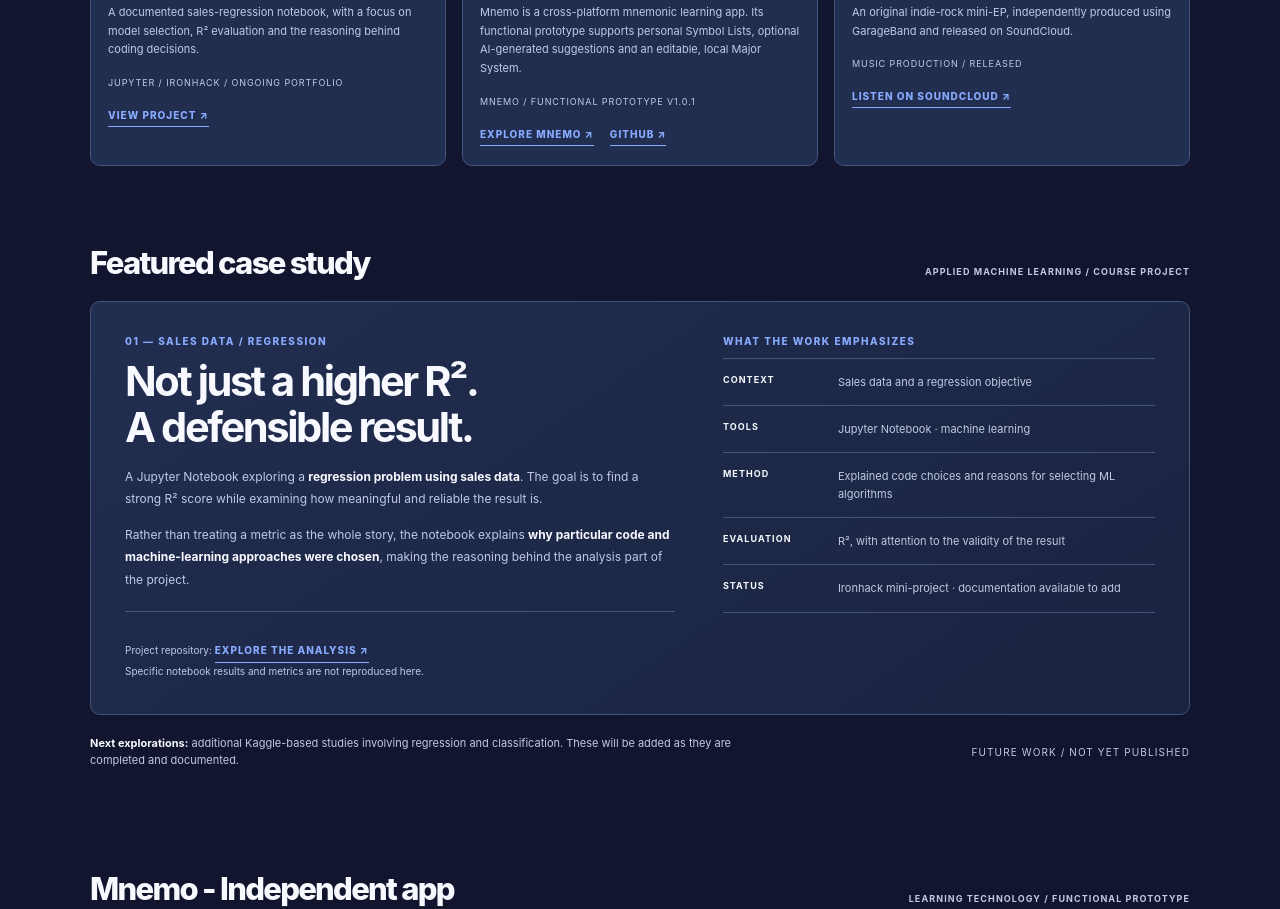
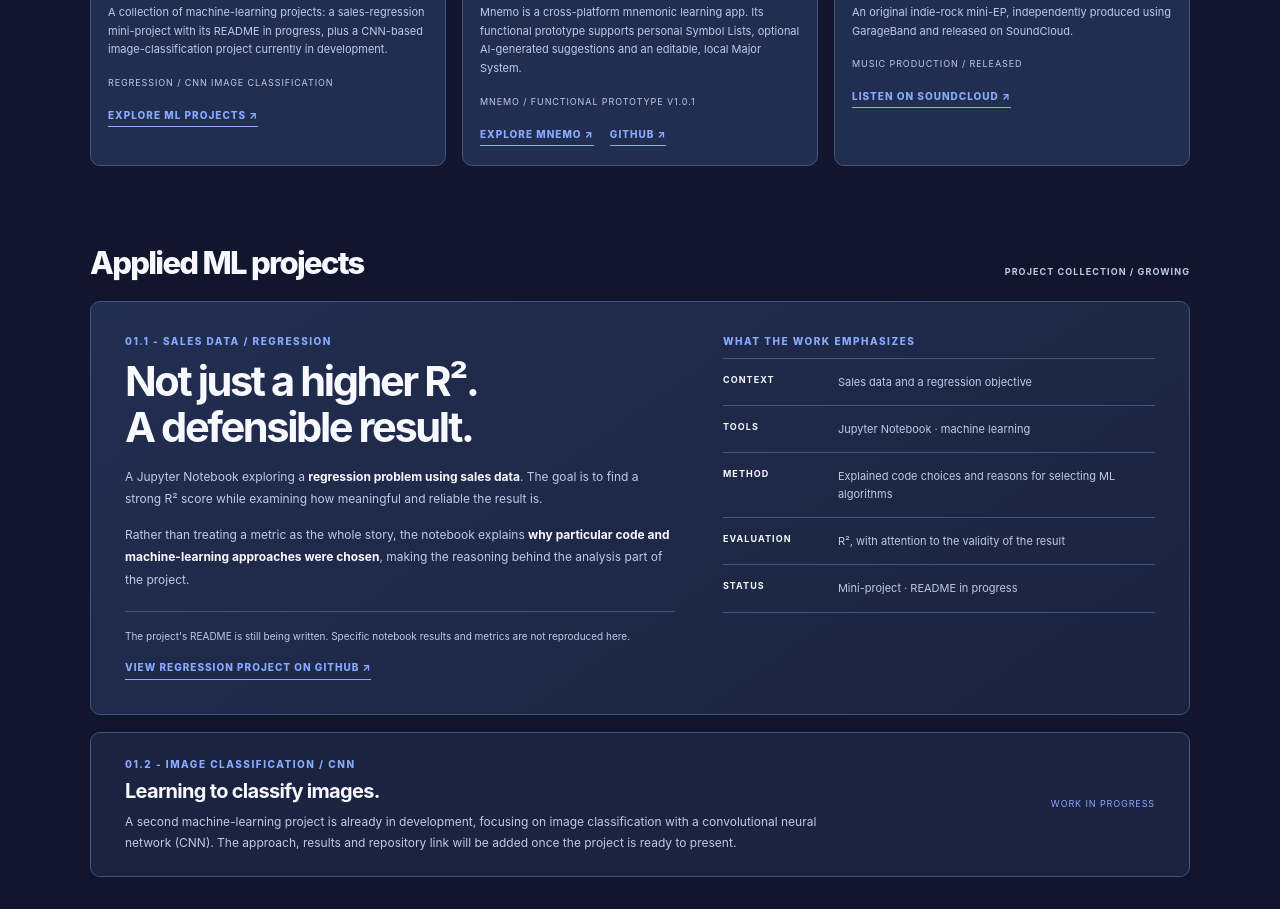
Before and after one commit to chepeda/chepeda.github.io, a plain HTML site: page index.html in a window 1280 px wide. Shown: the part 1052-1961 px from the top of the page. Drawn offline with Linux system fonts and the light colour scheme.

Commit message:
Revise project details and navigation structure
Updated project descriptions and navigation links in index.html.

```diff
--- a/index.html
+++ b/index.html
@@ -83,9 +83,10 @@
     .detail-list {margin:9px 0 0;padding:0;list-style:none;border-top:1px solid var(--line)}
     .detail-list li {display:grid;grid-template-columns:100px 1fr;gap:15px;border-bottom:1px solid var(--line);padding:14px 0;font-size:11px;line-height:1.65;color:var(--muted)}
     .detail-list strong {font-size:9px;text-transform:uppercase;letter-spacing:.12em;color:var(--ink)}
-    .future {display:flex;justify-content:space-between;gap:20px;align-items:center;padding-top:20px}
-    .future p {margin:0;max-width:680px;font-size:11px;color:var(--muted)}
-    .future span {font-size:10px;color:var(--muted);text-transform:uppercase;letter-spacing:.11em;white-space:nowrap}
+    .ml-next {margin-top:17px;padding:23px 34px;border:1px solid var(--line);border-radius:10px;background:var(--panel);display:flex;align-items:center;justify-content:space-between;gap:24px}
+    .ml-next h3 {margin:7px 0 8px;font-size:20px;line-height:1.2;letter-spacing:-.035em}
+    .ml-next p {max-width:705px;margin:0;font-size:12px;line-height:1.75;color:var(--muted)}
+    .ml-next .status {flex-shrink:0;color:var(--accent);text-align:right}
     .about {display:grid;grid-template-columns:.95fr 1.05fr;gap:42px;align-items:center;padding:0 0 111px}
     .about-image {min-height:410px;height:100%;border-radius:10px;background:var(--panel);overflow:hidden;position:relative;display:flex;flex-direction:column;justify-content:space-between;padding:28px}
     .about-image::before {content:"";position:absolute;width:410px;height:410px;border:1px solid rgba(136,170,255,.32);border-radius:50%;left:32%;top:15%;box-shadow:0 0 0 42px rgba(136,170,255,.12),0 0 0 90px rgba(109,132,186,.12),0 0 0 140px rgba(67,85,124,.16)}
@@ -110,7 +111,7 @@
     .footer-inner {display:flex;justify-content:space-between;gap:20px;align-items:center;padding:24px 0;font-size:10px;letter-spacing:.08em;text-transform:uppercase}
     .footer-links {display:flex;gap:22px}.footer a{text-decoration:none}.footer a:hover{color:var(--ink)}
     @media(max-width:840px){.wrap{width:min(670px,calc(100% - 42px))}.hero{grid-template-columns:1fr;gap:34px;padding:55px 0 88px}.hero h1{font-size:clamp(3.7rem,10vw,6rem)}.hero-visual{max-width:610px}.about,.contact{gap:30px}.case-grid{gap:25px}.about-image{min-height:345px}}
-    @media(max-width:650px){.masthead{min-height:69px}.nav{gap:16px}.nav a{font-size:9px}.hero{padding:48px 0 75px}.hero h1{font-size:clamp(3.4rem,12vw,5rem)}.section-top{align-items:start}.cards{grid-template-columns:1fr;gap:17px}.card-art{aspect-ratio:1.9}.card-info{padding:18px}.card p{font-size:12px}.case-grid{grid-template-columns:1fr;gap:14px}.case-box{padding:25px 22px}.detail-list li{grid-template-columns:95px 1fr}.future{align-items:flex-start;flex-direction:column;gap:8px}.about{grid-template-columns:1fr;padding-bottom:79px}.contact{padding-bottom:79px}.about-image{min-height:330px}.footer-inner{align-items:flex-start;flex-direction:column}.section-top h2,.about h2,.contact h2{font-size:28px}}
+    @media(max-width:650px){.masthead{min-height:69px}.nav{gap:16px}.nav a{font-size:9px}.hero{padding:48px 0 75px}.hero h1{font-size:clamp(3.4rem,12vw,5rem)}.section-top{align-items:start}.cards{grid-template-columns:1fr;gap:17px}.card-art{aspect-ratio:1.9}.card-info{padding:18px}.card p{font-size:12px}.case-grid{grid-template-columns:1fr;gap:14px}.case-box{padding:25px 22px}.detail-list li{grid-template-columns:95px 1fr}.ml-next{align-items:flex-start;flex-direction:column;gap:12px;padding:22px}.ml-next .status{text-align:left}.about{grid-template-columns:1fr;padding-bottom:79px}.contact{padding-bottom:79px}.about-image{min-height:330px}.footer-inner{align-items:flex-start;flex-direction:column}.section-top h2,.about h2,.contact h2{font-size:28px}}
     @media(max-width:650px){.masthead{flex-wrap:wrap;align-items:center;gap:14px;padding-top:20px;padding-bottom:14px}.logo{font-size:13px;letter-spacing:.115em}.nav{width:100%;justify-content:flex-start;gap:12px 20px}}
     @media(prefers-reduced-motion:reduce){html{scroll-behavior:auto}*,*::before,*::after{transition:none!important}}
 
@@ -125,7 +126,7 @@
   <header class="wrap masthead">
     <a class="logo" href="#top" aria-label="Andreas Holzner Cepeda, back to top">ANDREAS HOLZNER CEPEDA<span></span></a>
     <nav class="nav" aria-label="Main navigation">
-      <a href="#work">Work</a><a href="#case-study">Case study</a><a href="#about">About</a><a href="#contact">Contact</a><a href="https://github.com/chepeda" target="_blank" rel="noopener noreferrer">GitHub ↗</a>
+      <a href="#work">Work</a><a href="#case-study">ML projects</a><a href="#mnemo-project">App Project</a><a href="#about">About</a><a href="#contact">Contact</a><a href="https://github.com/chepeda" target="_blank" rel="noopener noreferrer">GitHub ↗</a>
     </nav>
   </header>
   <main id="top" class="wrap">
@@ -172,9 +173,9 @@
           </svg>
           <div class="card-info">
             <div class="card-heading"><h3>Applied ML &amp; Data Projects</h3><span aria-hidden="true">01</span></div>
-            <p>A documented sales-regression notebook, with a focus on model selection, R² evaluation and the reasoning behind coding decisions.</p>
-            <span class="status">Jupyter / Ironhack / ongoing portfolio</span>
-            <div><a class="project-link" href="https://github.com/chepeda/mini-project" target="_blank" rel="noopener noreferrer" aria-label="View the sales regression mini-project repository on GitHub">View project ↗</a></div>
+            <p>A collection of machine-learning projects: a sales-regression mini-project with its README in progress, plus a CNN-based image-classification project currently in development.</p>
+            <span class="status">Regression / CNN image classification</span>
+            <div><a class="project-link" href="#case-study">Explore ML projects ↗</a></div>
           </div>
         </article>
         <article class="card">
@@ -218,15 +219,15 @@
     </section>
 
     <section class="case-study" id="case-study" aria-labelledby="case-heading">
-      <div class="section-top"><h2 id="case-heading">Featured case study</h2><span class="section-hint">Applied machine learning / course project</span></div>
+      <div class="section-top"><h2 id="case-heading">Applied ML projects</h2><span class="section-hint">Project collection / growing</span></div>
       <div class="case-box">
         <div class="case-grid">
           <div>
-            <div class="case-label">01 — Sales data / regression</div>
+            <div class="case-label">01.1 - Sales data / regression</div>
             <h3>Not just a higher R².<br>A defensible result.</h3>
             <p>A Jupyter Notebook exploring a <strong>regression problem using sales data</strong>. The goal is to find a strong R² score while examining how meaningful and reliable the result is.</p>
             <p>Rather than treating a metric as the whole story, the notebook explains <strong>why particular code and machine-learning approaches were chosen</strong>, making the reasoning behind the analysis part of the project.</p>
-            <div class="note">Project repository: <a class="project-link" href="https://github.com/chepeda/mini-project" target="_blank" rel="noopener noreferrer">Explore the analysis ↗</a><br>Specific notebook results and metrics are not reproduced here.</div>
+            <div class="note">The project's README is still being written. Specific notebook results and metrics are not reproduced here.<br><a class="project-link" href="https://github.com/chepeda/mini-project" target="_blank" rel="noopener noreferrer">View regression project on GitHub ↗</a></div>
           </div>
           <div>
             <div class="case-label">What the work emphasizes</div>
@@ -235,12 +236,19 @@
               <li><strong>Tools</strong><span>Jupyter Notebook · machine learning</span></li>
               <li><strong>Method</strong><span>Explained code choices and reasons for selecting ML algorithms</span></li>
               <li><strong>Evaluation</strong><span>R², with attention to the validity of the result</span></li>
-              <li><strong>Status</strong><span>Ironhack mini-project · documentation available to add</span></li>
+              <li><strong>Status</strong><span>Mini-project · README in progress</span></li>
             </ul>
           </div>
         </div>
       </div>
-      <div class="future"><p><strong style="color:var(--ink)">Next explorations:</strong> additional Kaggle-based studies involving regression and classification. These will be added as they are completed and documented.</p><span>Future work / not yet published</span></div>
+      <div class="ml-next" aria-label="Second machine learning project in development">
+        <div>
+          <div class="case-label">01.2 - Image classification / CNN</div>
+          <h3>Learning to classify images.</h3>
+          <p>A second machine-learning project is already in development, focusing on image classification with a convolutional neural network (CNN). The approach, results and repository link will be added once the project is ready to present.</p>
+        </div>
+        <span class="status">Work in progress</span>
+      </div>
     </section>
 
     <section class="case-study" id="mnemo-project" aria-labelledby="mnemo-heading">
```
